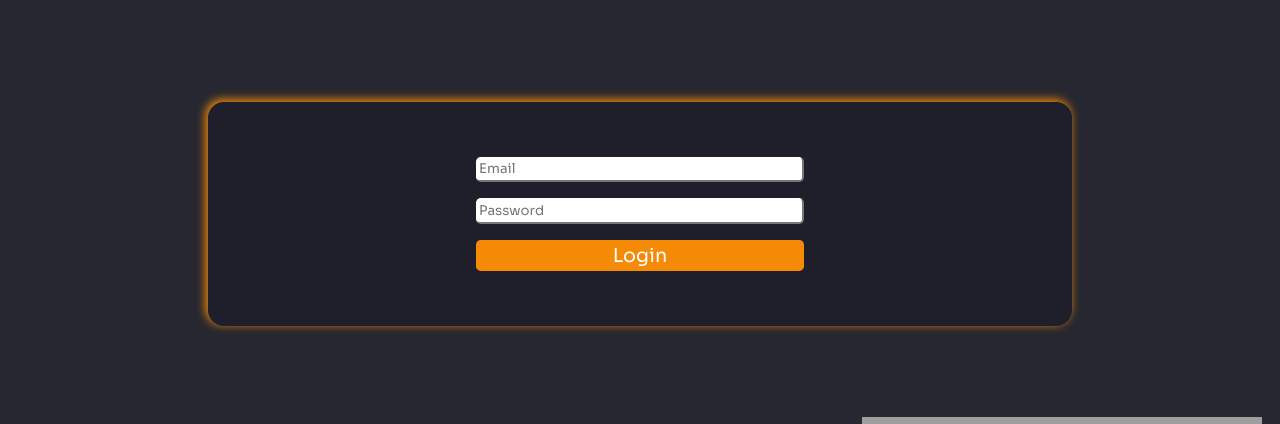
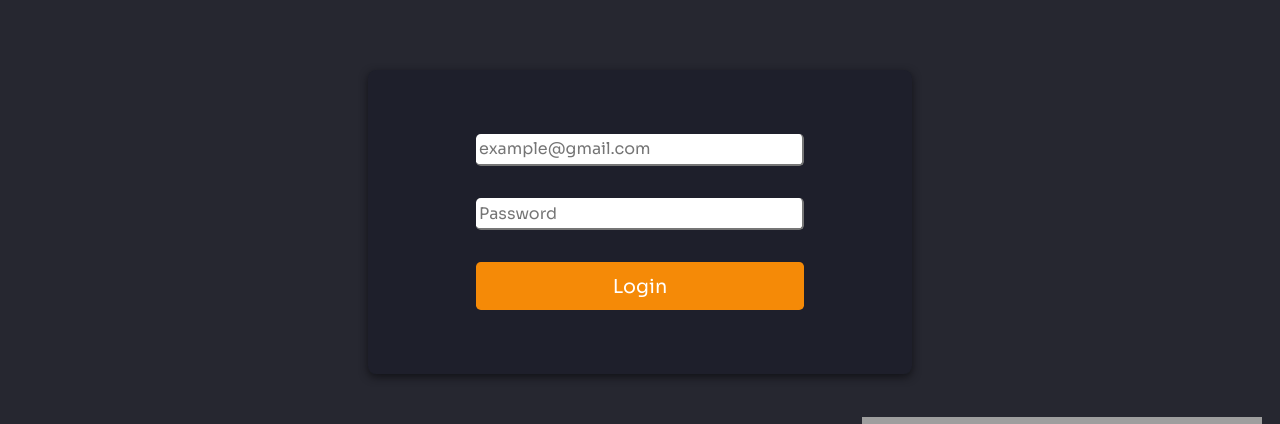
Before and after one commit to lanaduval/hackaton2-HouseOfCars, a React (Vite) app in the folder frontend/: page /login in a window 1280 px wide. Shown: the part 210-634 px from the top of the page. Built offline with nearby package versions, Linux system fonts and the light colour scheme; grey boxes are pictures that could not be loaded.

Commit message:
css page login

```diff
--- a/frontend/src/assets/styles/Login.css
+++ b/frontend/src/assets/styles/Login.css
@@ -1,15 +1,18 @@
-.Login {
+.login {
   display: flex;
+  flex-direction: column;
   justify-content: center;
-  flex-direction: column;
   align-items: center;
   padding: 2rem;
-  margin: 5%;
-  margin-top: 8rem;
+  margin-right: auto;
+  margin-left: auto;
+  margin-top: 11rem;
   background-color: rgb(11, 14, 32, 0.3);
   border: none;
-  border-radius: 1rem;
-  box-shadow: #f58a07 -2px -2px 10px 0.5px;
+  border-radius: 0.5rem;
+  box-shadow: #121217 0px 3px 8px;
+  width: 30rem;
+  height: 15rem;;
 }
 
 .loginForm {
@@ -21,8 +24,8 @@
 .email {
   width: 20rem;
   padding: 0.2rem;
-  margin-bottom: 5%;
-  height: 100%;
+  margin-bottom: 2rem;
+  height: 1.5rem;
   border-radius: 0.3rem;
   outline: none;
   border-top: 0;
@@ -30,6 +33,7 @@
   text-decoration: #262730;
   color: #262730;
   font-family: "Sora";
+  font-size: 1rem;
 }
 
 .password {
@@ -42,6 +46,10 @@
   text-decoration: #262730;
   color: #262730;
   font-family: "Sora";
+  font-size: 1rem;
+  height: 1.5rem;
+  margin-bottom: 2rem;
+
 }
 
 .SubmitLogin {
@@ -53,6 +61,7 @@
   cursor: pointer;
   font-family: "Sora";
   font-size: larger;
+  height: 3rem;
 }
 
 :hover.SubmitLogin {
@@ -62,18 +71,26 @@
   transition: 0.4;
 }
 
-@media screen and (min-width: 391px) {
-  .Container {
-    height: 80vh;
+@media screen and (max-width: 391px) {
+  .container {
     display: flex;
-    flex-direction: row;
     justify-content: center;
     align-items: center;
+    width: 25rem;
+    margin-bottom: 8.5rem;
   }
 
-  .Login {
-    height: 10rem;
-    width: 50rem;
-    margin: 5%;
+  .login{
+    margin-top: 5rem;
   }
+
+  .loginForm {
+    width: 15rem;
+  }
+
+  .email {
+    width: 14.4rem;
+
+  }
+
 }
--- a/frontend/src/pages/Login.jsx
+++ b/frontend/src/pages/Login.jsx
@@ -2,8 +2,8 @@ import { useNavigate } from "react-router-dom";
 import { useState } from "react";
 import { ToastContainer, toast } from "react-toastify";
 import "../assets/styles/Login.css";
-import NavbarOtherPages from "@components/layout-components/NavbarOtherPages/NavbarOtherPages";
-import Footer from "@components/layout-components/Footer/Footer";
+import NavbarOtherPages from "../components/layout-components/NavbarOtherPages/NavbarOtherPages";
+import Footer from "../components/layout-components/Footer/Footer";
 import instance from "../helpers/axios";
 
 function Login() {
@@ -34,14 +34,14 @@ function Login() {
         toastClassName="dark-toast"
       />
       <NavbarOtherPages />
-      <div className="Container">
-        <div className="Login">
+      <div className="container">
+        <div className="login">
           <form className="loginForm" onSubmit={handleLogin}>
             <input
               className="email"
               type="email"
               name="email"
-              placeholder="Email"
+              placeholder="example@gmail.com"
               onChange={handleChangeLogin}
               required
             />
```
